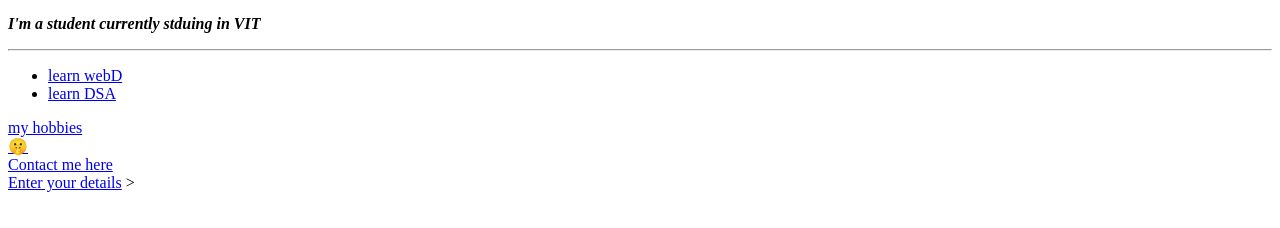
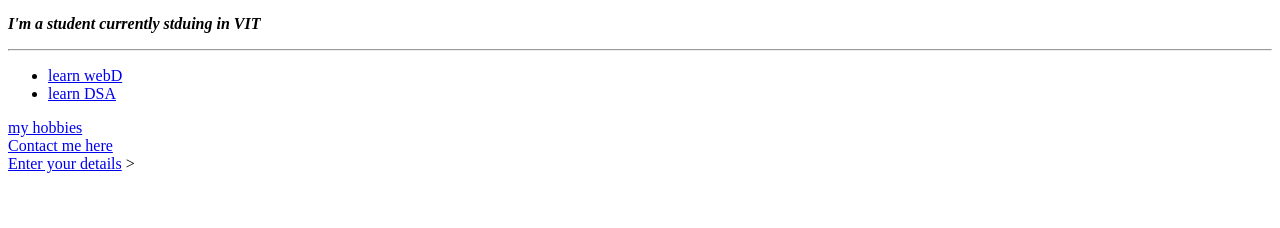
Before and after one commit to Aditya1517/CV-, a plain HTML site: page index.html in a window 1280 px wide. Shown: the part 256-484 px from the top of the page. Drawn offline with Linux system fonts and the light colour scheme.

Commit message:
Update index.html

```diff
--- a/index.html
+++ b/index.html
@@ -18,7 +18,6 @@
     <a href="hobbies.html">my hobbies</a>
     <!this will open hyperlink to same page !>
     <br>
-    <a href="hyperlink.html" target="blank">🤫</a><br>
     <a href="my_contact_details.html" target="blank">Contact me here</a><br>
     <a href="user_details.html" target="blank">Enter your details</a>
   </body>
```
